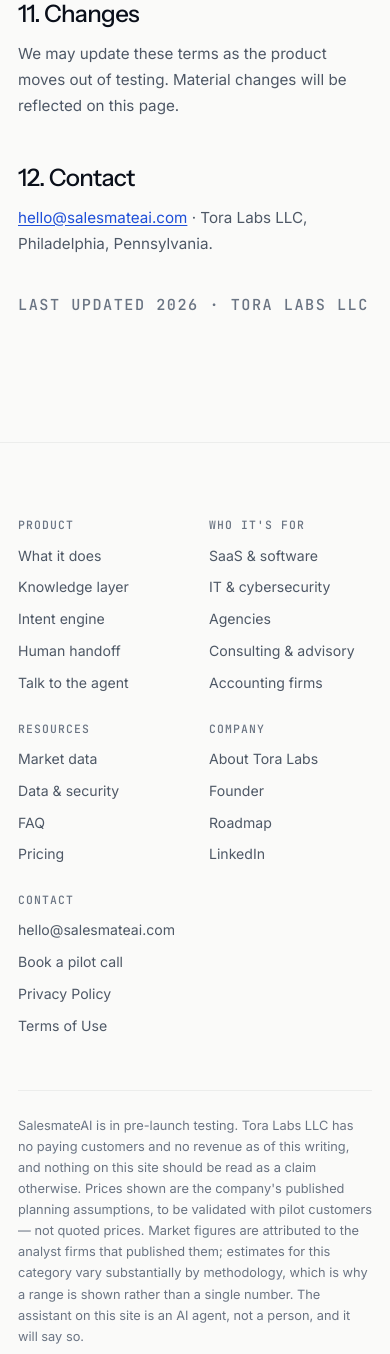
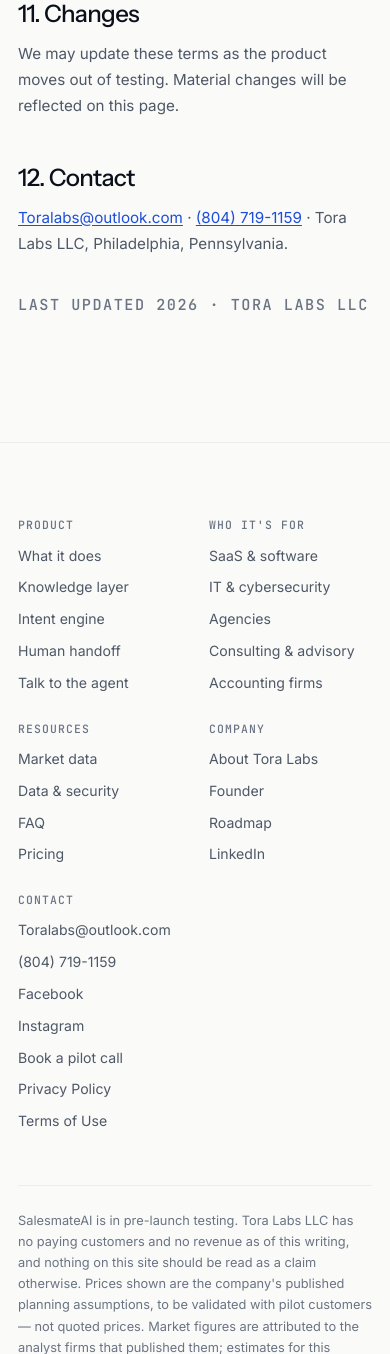
Before and after one commit to sherzodibodullayev/SalesmateAI, a FastAPI app: page /terms in a window 390 px wide. Shown: the part 3254-4608 px from the top of the page. Run offline with FastAPI, Linux system fonts and the light colour scheme.

Commit message:
Add phone, Facebook and Instagram contacts; switch email to Toralabs@outlook.com
Co-Authored-By: Claude Opus 5.5 <noreply@anthropic.com>

```diff
--- a/config.py
+++ b/config.py
@@ -91,7 +91,11 @@ COMPANY = {
     "entity_number": "0014963635",
     "entity_type": "Pennsylvania Domestic LLC",
     "filing_date": "October 30, 2025",
-    "email": env("CONTACT_EMAIL", "hello@salesmateai.com"),
+    "email": env("CONTACT_EMAIL", "Toralabs@outlook.com"),
+    "phone": "(804) 719-1159",
+    "phone_href": "tel:+18047191159",
+    "facebook": "https://www.facebook.com/share/1C7jHY94cx/",
+    "instagram": "https://www.instagram.com/zenith.anvarov/",
     "linkedin": env("CONTACT_LINKEDIN", "https://www.linkedin.com/company/tora-labs"),
     "linkedin_label": "Tora Labs on LinkedIn",
     # Section 13.1 — illustrative pricing architecture. The plan is explicit
--- a/templates/base.html
+++ b/templates/base.html
@@ -105,6 +105,9 @@
       <div class="footer__col">
         <h2 class="mono footer__head">Contact</h2>
         <a href="mailto:{{ company.email }}">{{ company.email }}</a>
+        <a href="{{ company.phone_href }}">{{ company.phone }}</a>
+        <a href="{{ company.facebook }}" target="_blank" rel="noopener">Facebook</a>
+        <a href="{{ company.instagram }}" target="_blank" rel="noopener">Instagram</a>
         <a href="/demo">Book a pilot call</a>
         <a href="/privacy">Privacy Policy</a>
         <a href="/terms">Terms of Use</a>
--- a/templates/terms.html
+++ b/templates/terms.html
@@ -116,6 +116,7 @@
       <h2>12. Contact</h2>
       <p>
         <a href="mailto:{{ company.email }}">{{ company.email }}</a> &middot;
+        <a href="{{ company.phone_href }}">{{ company.phone }}</a> &middot;
         {{ company.legal_name }}, {{ company.city }}.
       </p>
 
```
Also changed, not shown: 1 other file.
